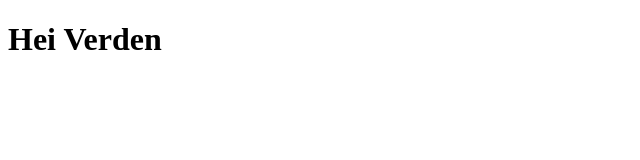
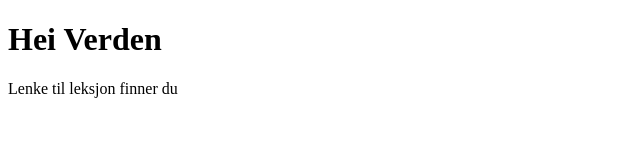
Before and after one commit to StumpyTH/Sandbox, a plain HTML site: page hei.html in a window 1280 px wide. Shown: the whole page, without its empty margins (0-640 px from the left). Drawn offline with Linux system fonts and the light colour scheme.

Commit message:
Lagt til nettside

```diff
--- a/hei.html
+++ b/hei.html
@@ -7,5 +7,6 @@
 </head>
 <body>
     <h1>Hei Verden</h1>
+    <p>Lenke til leksjon finner du <a href="https://www.google.com"></a> </p>
 </body>
 </html>
```
